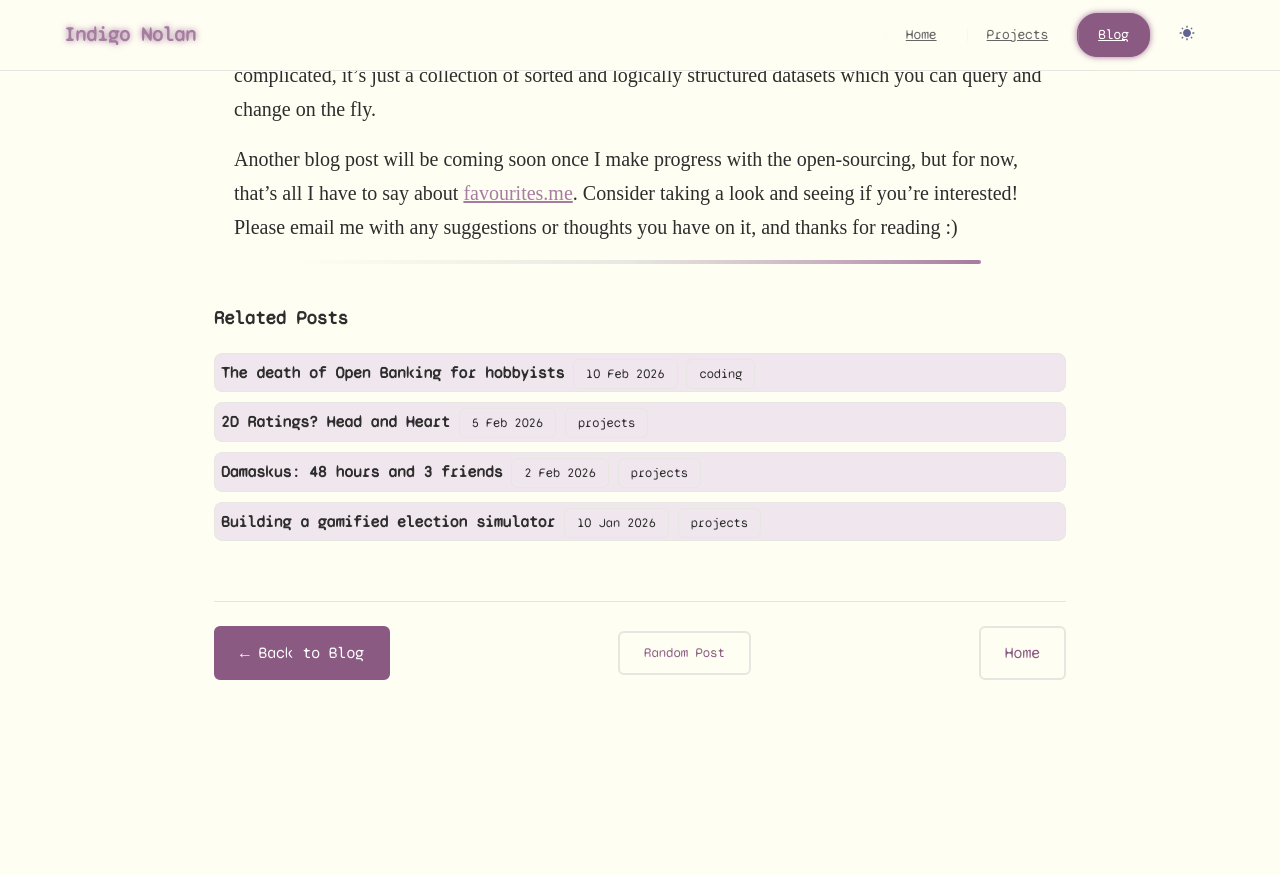
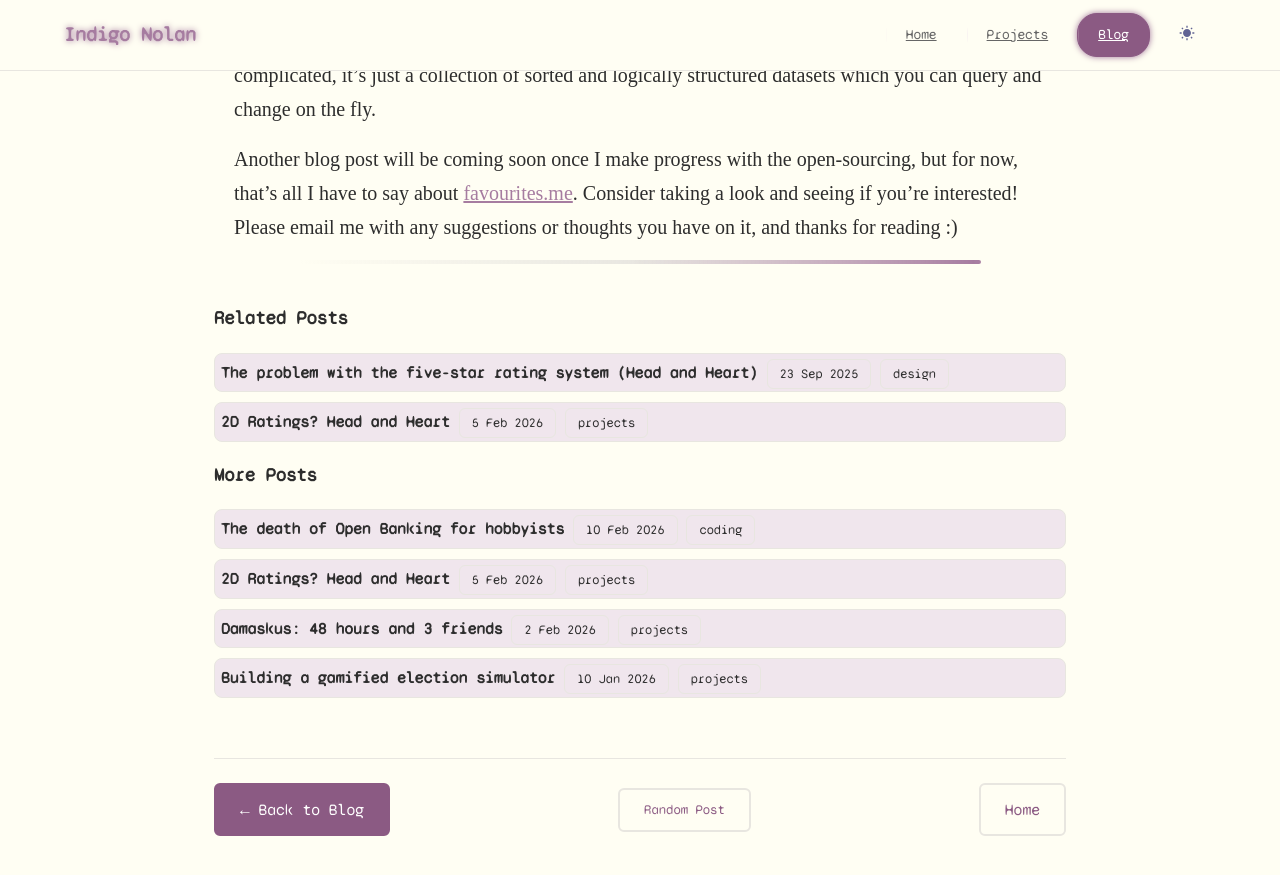
Before and after one commit to Lem0naise/website, a Jekyll site: the page built from _posts/2025-09-07-favouritesme.md, in a window 1280 px wide and 900 px high, scrolled down 3274 px. Shown: the top 875 px of the window. Built offline with Jekyll 4.4.1, drawn with Linux system fonts in a browser that asks for light colours; some web fonts are replaced; before the commit the page ends 4018 px from its top, so only the background shows below that.

Commit message:
manual links

```diff
--- a/_layouts/post.html
+++ b/_layouts/post.html
@@ -74,8 +74,26 @@
 
 			<div class="section-separator"></div>
 
+			{% if page.manual_related %}
 			<div class="related-posts">
 				<h3>Related Posts</h3>
+				<div class="related-posts-grid">
+					{% for link in page.manual_related %}
+					{% assign valid_post = site.posts | where: "url", link | first %}
+					{% if valid_post %}
+					<article class="blog-post">
+						<h3><a href="{{ valid_post.url | relative_url }}">{{ valid_post.title }}</a></h3>
+						<span class="post-information">{{ valid_post.date | date: "%-d %b %Y" }}</span>
+						<span class="post-information">{{ valid_post.tags[0] }}</span>
+					</article>
+					{% endif %}
+					{% endfor %}
+				</div>
+			</div>
+			{% endif %}
+
+			<div class="related-posts">
+				<h3>More Posts</h3>
 				<div class="related-posts-grid">
 					{% assign maxRelated = 4 %}
 					{% assign minCommonTags = 1 %}
--- a/_posts/2025-09-07-favouritesme.md
+++ b/_posts/2025-09-07-favouritesme.md
@@ -7,6 +7,9 @@ permalink: /favourites-me
 tags:
     - coding
     - projects
+manual_related:
+    - /blog/rating-systems-head-and-heart-and-favourites-me
+    - /headandheart
 ---
 *This is Part 1 of a 3-part post: [Part 2](blog/rating-systems-head-and-heart-and-favourites-me) - [Part 3](headandheart).*
 
```
Also changed, not shown: _posts/2025-09-19-framework.md (+2 -0 lines), _posts/2025-09-24-rating-systems.md (+3 -0 lines), _posts/2025-11-05-framework-arch-linux.md (+2 -0 lines), _posts/2026-02-05-headandheart.md (+3 -0 lines).
